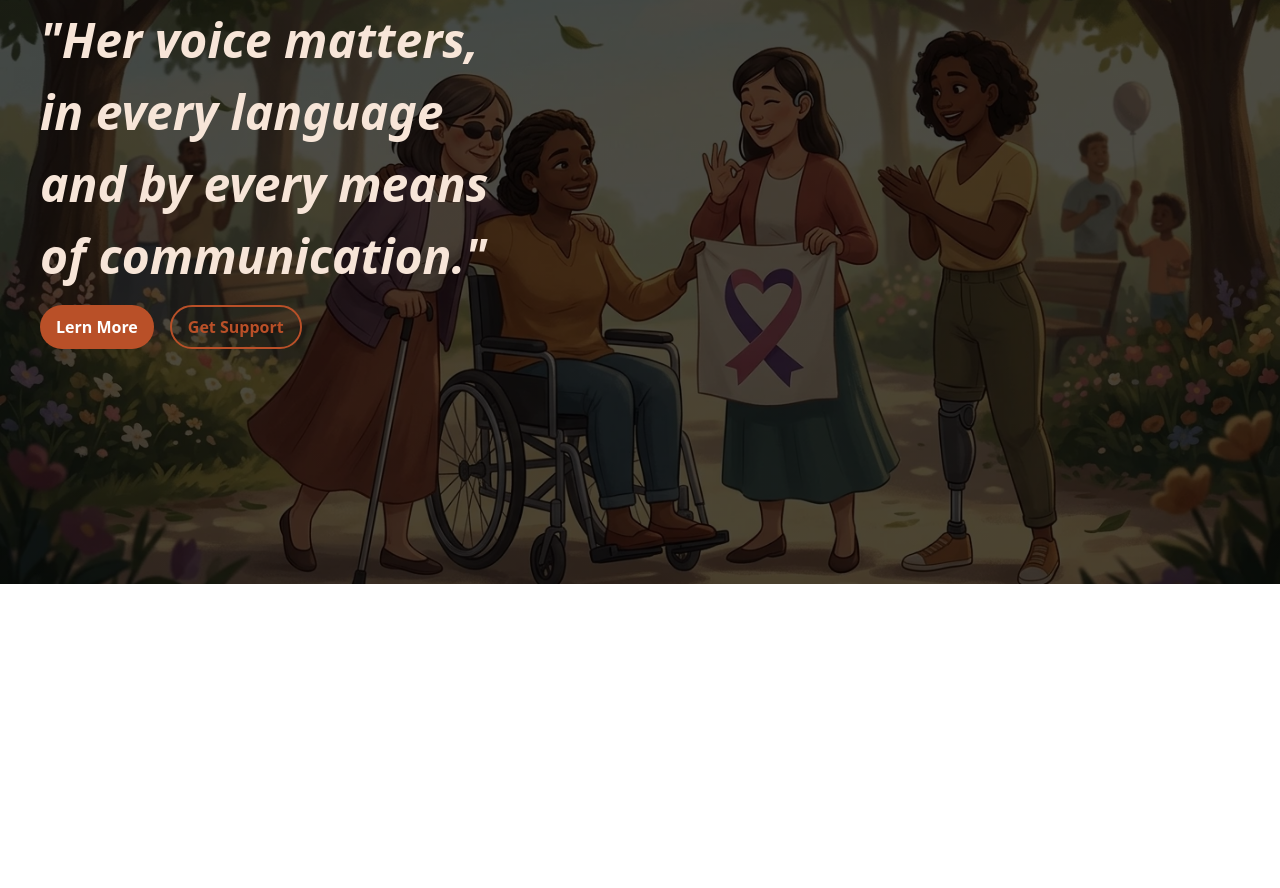
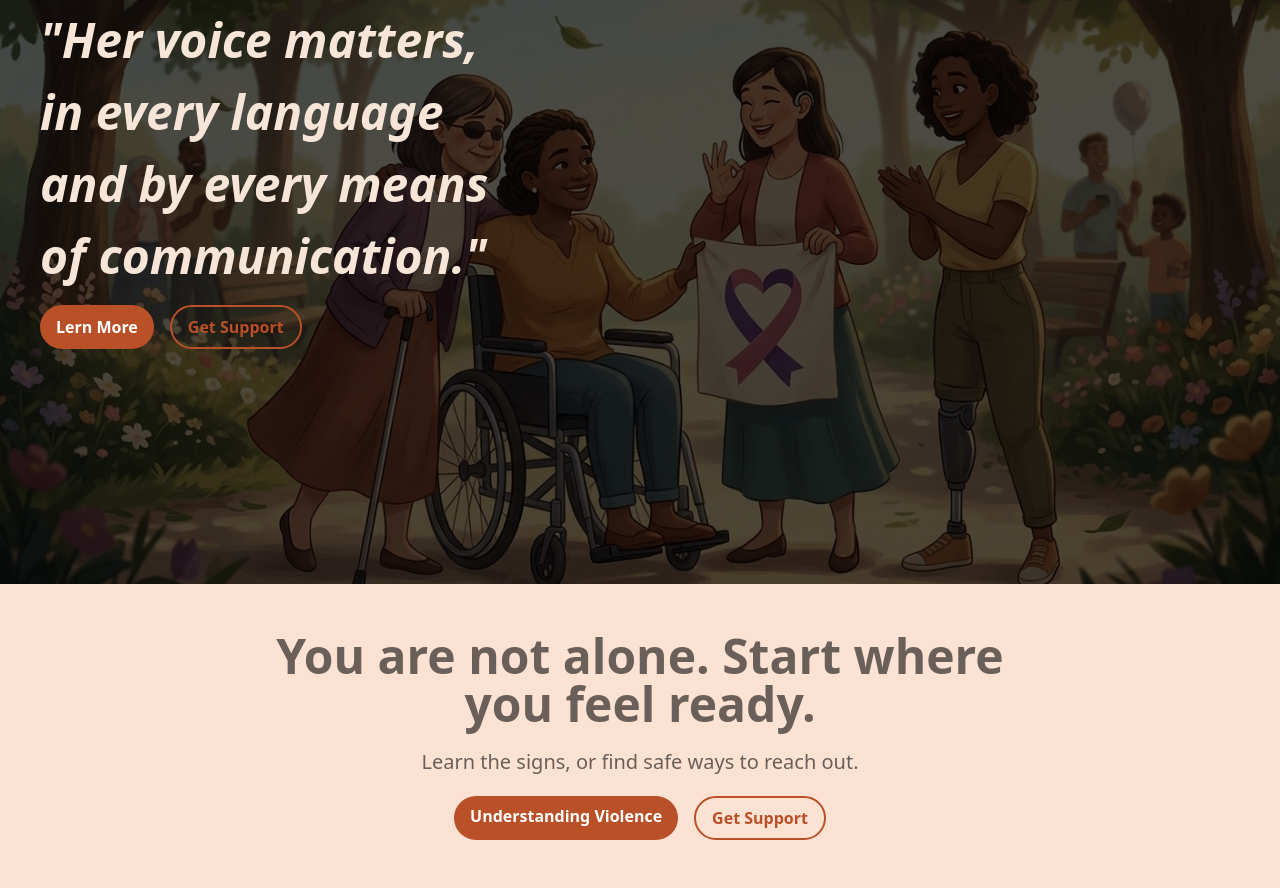
Before and after one commit to Samir-Belgassab/Samir-Belgassab-final-project, a website: page index.html in a window 1280 px wide. Shown: the part 1284-2172 px from the top of the page. Before the commit the page ends 1868 px from the top, so only its background shows below. Drawn offline with nearby package versions, Linux system fonts and the light colour scheme.

Commit message:
add: add  section-three in  home page

```diff
--- a/index.html
+++ b/index.html
@@ -191,7 +191,30 @@
           </div>
         </div>
       </section>
-
+      <section class=" py-12 max-sm:px-5 flex justify-center bg-[#fce2d2]">
+  <div class="lg:max-w-3xl  text-[#6b6059] flex flex-col gap-5  text-center ">
+    <h2 class="text-5xl max-sm:text-3xl font-semibold ">
+      You are not alone. Start where you feel ready.
+    </h2>
+    <p class="text-xl   ">
+      Learn the signs, or find safe ways to reach out.
+    </p>
+    <div class="flex flex-col sm:flex-row gap-4 justify-center">
+       <a
+              type="button"
+              class=" bg-[#b95028] text-white rounded-full px-4 py-2 font-semibold hover:translate-y-[-0.3rem] transition duration-300 hover:bg-amber-950"
+              href="./public/pages/contact.html"
+              >Understanding Violence</a
+            >
+       <a
+              type="button"
+               class=" border-2 border-[#b95028] text-[#b95028] rounded-full px-4 py-2 font-semibold hover:translate-y-[-0.3rem] transition duration-300 hover:text-white hover:bg-[#b95028]"
+              href="./public/pages/contact.html"
+              >Get Support</a
+            >
+    </div>
+  </div>
+</section>
     </main>
     <script src="https://cdn.jsdelivr.net/npm/@tailwindcss/browser@4"></script>
   </body>
```
Also changed, not shown: public/css/output.css.
